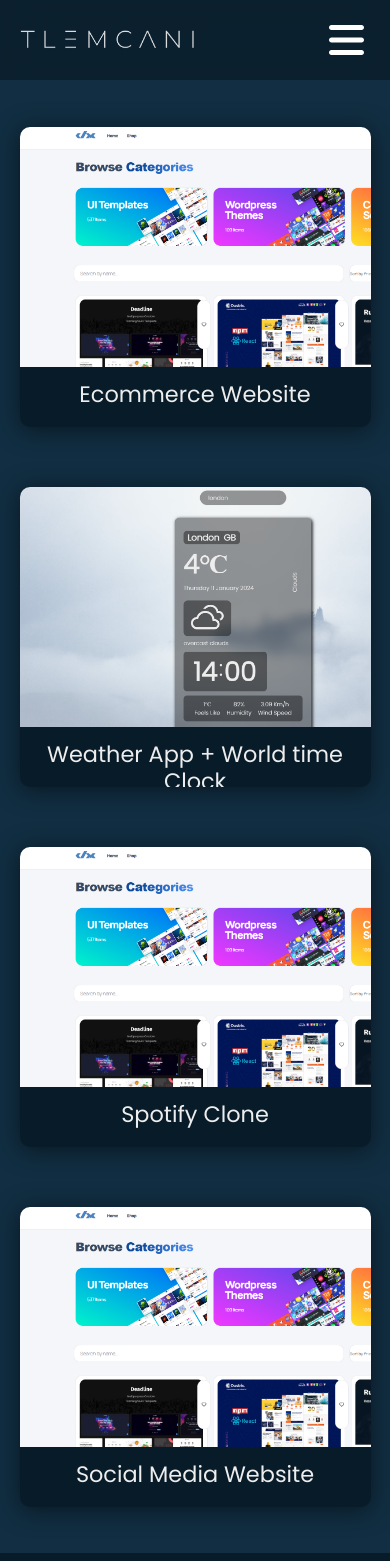
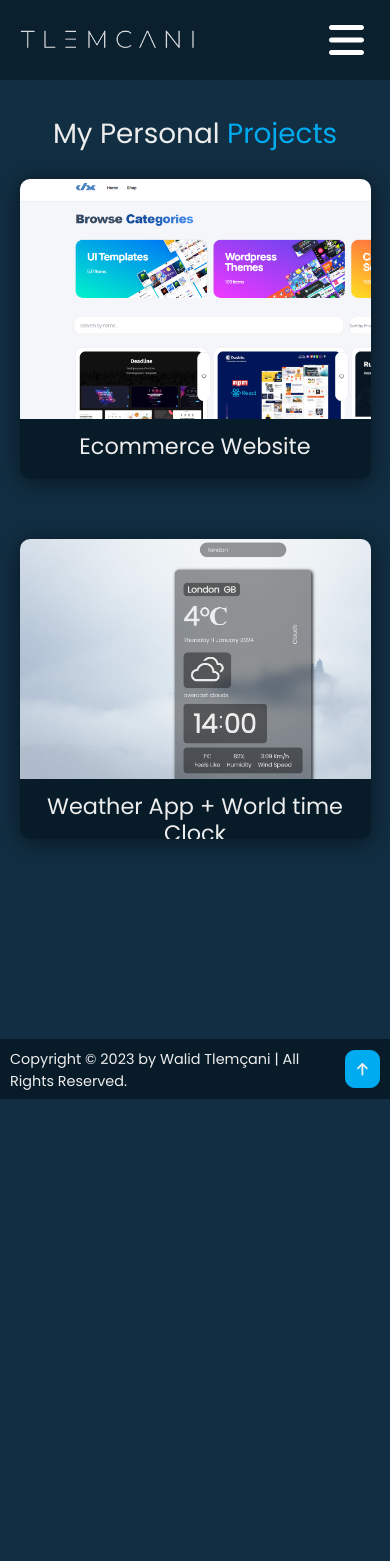
Before and after one commit to waliidtlm/Portfolio_React, a React (Vite) app in the folder myPortfolio/: page /Projects in a window 390 px wide. Shown: the top 1561 px of the page. After the commit the page ends 1109 px from the top, so only its background shows below. Built offline with nearby package versions, Linux system fonts and the light colour scheme.

Commit message:
new update

```diff
--- a/myPortfolio/src/components/ProjectsData.jsx
+++ b/myPortfolio/src/components/ProjectsData.jsx
@@ -17,19 +17,5 @@
     githubLink : 'https://github.com/waliidtlm/weather-app/tree/main/weather%20app',
     link: "https://my-weather-net.netlify.app/"
   },
-  {
-    name: "Spotify Clone",
-    image: Ecommerce,
-    skills: "React,Node.js,MongoDB,SpotifyAPI",
-    githubLink : 'https://github.com/waliidtlm/weather-app/tree/main/weather%20app',
-    link: "https://my-weather-net.netlify.app/"
-  },
-  {
-    name: "Social Media Website",
-    image: Ecommerce,
-    skills: "React,Node.js,MySQL,GraphQL",
-    githubLink : 'https://github.com/waliidtlm/weather-app/tree/main/weather%20app',
-    link: "https://my-weather-net.netlify.app/"
-  },
 
 ];
--- a/myPortfolio/src/components/Skills.jsx
+++ b/myPortfolio/src/components/Skills.jsx
@@ -1,6 +1,6 @@
 import React from 'react'
 import "../styles/Skills.css"
-import {faScrewdriverWrench, faCode} from "@fortawesome/free-solid-svg-icons"
+import {faScrewdriverWrench, faCode, faFaceSmileBeam} from "@fortawesome/free-solid-svg-icons"
 import { FontAwesomeIcon } from '@fortawesome/react-fontawesome'
 
 
@@ -15,9 +15,9 @@
 
 
         <div className="description">
-            <h2>Hello!</h2>
-            <p> I'm Walid Tlemçani, a full-stack developer passionate about leveraging technology to create impactful solutions. I excel in problem-solving and have experience tailoring solutions for diverse needs. <br /><br />
-            Whether it's a project, job opportunity, or just a chat, I'd love to hear from you. Feel free to reach out! </p>
+            <h2>Hello! </h2>
+            <p> I'm Walid Tlemçani, a passionate full-stack developer with a love for creating innovative solutions. I possess the ability to quickly grasp new concepts, always eager to embrace new challenges and experiences. When I'm not immersed in the world of coding, you can find me unwinding with video games, cherishing moments with family and friends, and exploring the beauty of different places through my love for travel. Let's build something incredible together!" <br /> <br /> Feel free to reach out! <FontAwesomeIcon icon={faFaceSmileBeam} size="xl"/></p>
+
         </div>
 
 
--- a/myPortfolio/src/styles/Footer.css
+++ b/myPortfolio/src/styles/Footer.css
@@ -1,12 +1,16 @@
 .footer{
     display: flex;
     justify-content: space-around;
+    align-items: center;
     background: #081b29;
-    padding: 10px 0px 10px 0px;
+    padding: 10px;
+    bottom: 0;
+    width: 100%;
+    height: 60px;
 }
 .footer-text p {
     font-size: 1.1rem;
-    padding-top: 10px;
+    margin-top: 10px;
 }
 .footer-iconTop a{
     position: relative;
@@ -20,7 +24,7 @@
     z-index:1;
     overflow:hidden;
 }
-.footer-iconTop a::before{
+ .footer-iconTop a::before{
     content:'';
     position: absolute;
     top: 0;
@@ -29,7 +33,7 @@
     height: 100%;
     background: #112e42;
     z-index: -1;
-    transition: .5s;
+    transition: .7s;
 
 }
 .footer-iconTop a:hover::before{
@@ -49,12 +53,3 @@
         padding-top: 10px;
     }
 }
-/* .footer-iconTop a i {
-    font-size: 2.4rem;
-    color: var(--bg-color);
-    transition: .5s;
-} */
-/* .footer-iconTop a:hover i{
-    color: #00abf0;
-
-} */
--- a/myPortfolio/src/styles/Navbar.css
+++ b/myPortfolio/src/styles/Navbar.css
@@ -27,7 +27,7 @@
     color: #ededed;
     text-decoration: none;
     margin: 20px;
-    font-size: 25px;
+    font-size: 1.7rem;
 
   }
   .navbar a:hover,
@@ -56,15 +56,19 @@
 
   #open {
     height: 100vh;
+    transition: 400ms ease-out;
+  }
+  #close {
+    transition: 400ms ease-out;
+  }
 
-  }
 
   #open .links {
     flex-direction: column;
     justify-content: flex-start;
-    margin-top: 100px;
+    margin-top: 250px;
+  }
 
-  }
 
   #open a {
     width: 100%;
@@ -74,6 +78,7 @@
   @media only screen and (max-width: 900px) {
     .navbar a {
       width: auto;
+      transition: width 1500ms;
     }
     .logo{
       height: 20px;
--- a/myPortfolio/src/styles/Projects.css
+++ b/myPortfolio/src/styles/Projects.css
@@ -3,9 +3,10 @@
 }
 
 .projects {
-    height: auto;
+    min-height: 100vh;
     width: 100%;
     padding-top: 10%;
+
   }
 
 .ProjectData{
@@ -49,9 +50,10 @@
    @media only screen and (max-width: 1300px) {
     .ProjectData {
       grid-template-columns: 2fr ;
+      row-gap: 10%;
     }
     .projects{
-      margin-top:30%;
+      margin-top:20%;
       margin-bottom: 30%;
     }
     h3{
@@ -63,9 +65,11 @@
     .ProjectData {
       width: 100%;
        grid-template-columns: 2fr;
+       margin-top: 10%;
     }
     .projectItem {
       width: 100%;
       height: 300px;
+
     }
   }
```
Also changed, not shown: 9 other files (tests, documents, lock files or other folders).
